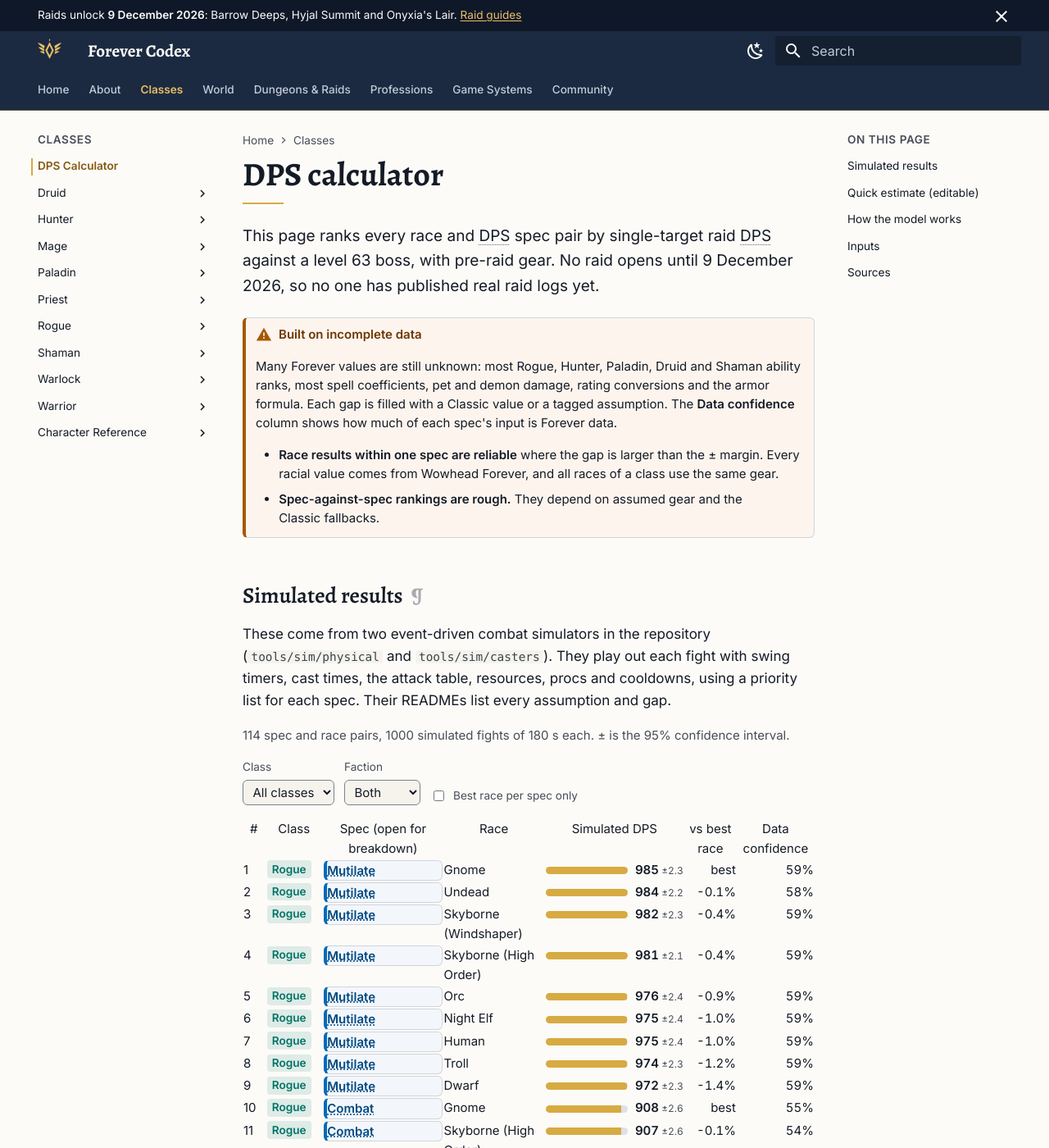
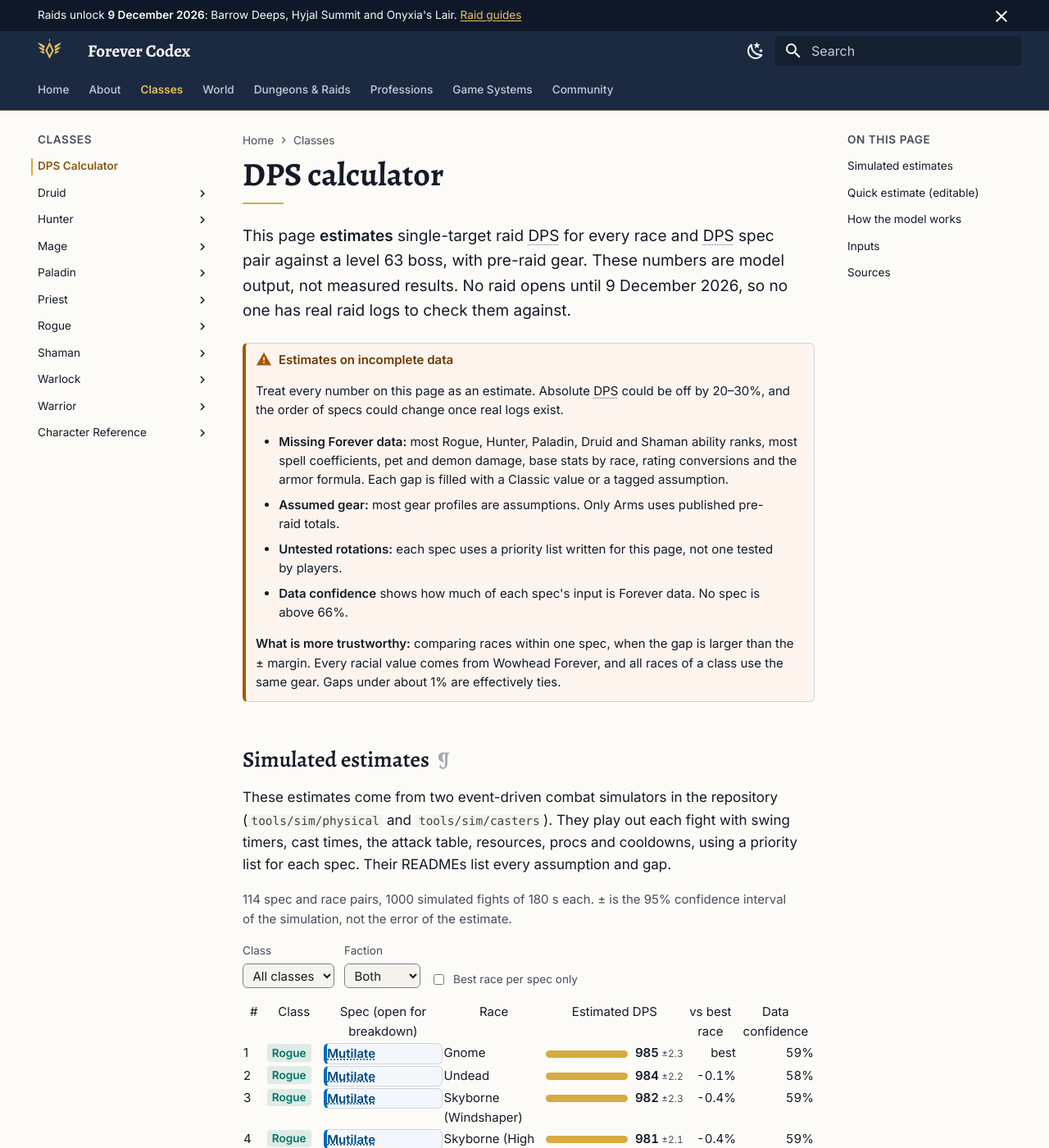
Before and after one commit to ChristianPresley/wow-forever, an MkDocs documentation site: the page built from docs/guides/dps-calculator.md, in a window 1280 px wide and 1400 px high. Shown: the whole window at 82% size. Built offline with MkDocs 1.6.1 and Material for MkDocs 9.7.7, drawn with Linux system fonts in a browser that asks for light colours; plug-ins that fetch from the network failed and are left out.

Commit message:
Label calculator results clearly as estimates
States that all DPS figures are model output on incomplete data, lists
the main gaps and error range, and clarifies that the ± margin is
simulation noise, not estimate error.

Co-Authored-By: Claude Opus 5.5 <noreply@anthropic.com>

```diff
--- a/docs/guides/dps-calculator.md
+++ b/docs/guides/dps-calculator.md
@@ -1,23 +1,27 @@
 ---
 wide: true
-description: Estimated raid DPS for every race and DPS spec in WoW Forever, with every input sourced and editable.
+description: Estimated (not measured) raid DPS for every race and DPS spec in WoW Forever, with every input sourced and editable.
 ---
 
 # DPS calculator
 
-This page ranks every race and DPS spec pair by single-target raid DPS against a level 63 boss, with pre-raid gear. No raid opens until 9 December 2026, so no one has published real raid logs yet.
+This page **estimates** single-target raid DPS for every race and DPS spec pair against a level 63 boss, with pre-raid gear. These numbers are model output, not measured results. No raid opens until 9 December 2026, so no one has real raid logs to check them against.
 
-!!! warning "Built on incomplete data"
-    Many Forever values are still unknown: most Rogue, Hunter, Paladin, Druid and Shaman ability ranks, most spell coefficients, pet and demon damage, rating conversions and the armor formula. Each gap is filled with a Classic value or a tagged assumption. The **Data confidence** column shows how much of each spec's input is Forever data.
+!!! warning "Estimates on incomplete data"
+    Treat every number on this page as an estimate. Absolute DPS could be off by 20–30%, and the order of specs could change once real logs exist.
 
-    - **Race results within one spec are reliable** where the gap is larger than the ± margin. Every racial value comes from Wowhead Forever, and all races of a class use the same gear.
-    - **Spec-against-spec rankings are rough.** They depend on assumed gear and the Classic fallbacks.
+    - **Missing Forever data:** most Rogue, Hunter, Paladin, Druid and Shaman ability ranks, most spell coefficients, pet and demon damage, base stats by race, rating conversions and the armor formula. Each gap is filled with a Classic value or a tagged assumption.
+    - **Assumed gear:** most gear profiles are assumptions. Only Arms uses published pre-raid totals.
+    - **Untested rotations:** each spec uses a priority list written for this page, not one tested by players.
+    - **Data confidence** shows how much of each spec's input is Forever data. No spec is above 66%.
 
-## Simulated results
+    **What is more trustworthy:** comparing races within one spec, when the gap is larger than the ± margin. Every racial value comes from Wowhead Forever, and all races of a class use the same gear. Gaps under about 1% are effectively ties.
 
-These come from two event-driven combat simulators in the repository (`tools/sim/physical` and `tools/sim/casters`). They play out each fight with swing timers, cast times, the attack table, resources, procs and cooldowns, using a priority list for each spec. Their READMEs list every assumption and gap.
+## Simulated estimates
 
-<div class="dps-calc" data-dps-sim><p>Loading the simulation results. They need JavaScript.</p></div>
+These estimates come from two event-driven combat simulators in the repository (`tools/sim/physical` and `tools/sim/casters`). They play out each fight with swing timers, cast times, the attack table, resources, procs and cooldowns, using a priority list for each spec. Their READMEs list every assumption and gap.
+
+<div class="dps-calc" data-dps-sim><p>Loading the simulated estimates. They need JavaScript.</p></div>
 
 ## Quick estimate (editable)
 
--- a/docs/javascripts/dps-calc.js
+++ b/docs/javascripts/dps-calc.js
@@ -599,7 +599,7 @@
           ]));
         });
         out.replaceChildren(el("div", { "class": "dps-scroll" }, [el("table", { "class": "dps-table" }, [
-          el("thead", {}, [el("tr", {}, ["#", "Class", "Spec (open for breakdown)", "Race", "Simulated DPS", "vs best race", "Data confidence"].map(function (h) { return el("th", { scope: "col", text: h }); }))]), tbody])]));
+          el("thead", {}, [el("tr", {}, ["#", "Class", "Spec (open for breakdown)", "Race", "Estimated DPS", "vs best race", "Data confidence"].map(function (h) { return el("th", { scope: "col", text: h }); }))]), tbody])]));
       }
       function select(label, key, opts) {
         var s = el("select", { "aria-label": label });
@@ -614,9 +614,9 @@
         select("Faction", "faction", [["all", "Both"], ["A", "Alliance"], ["H", "Horde"]]),
         el("label", { "class": "dps-check" }, [cb, el("span", { text: "Best race per spec only" })]));
       var r0 = rows[0] || {};
-      box.replaceChildren(el("p", { "class": "dps-meta", text: rows.length + " spec and race pairs, " + (r0.iterations || "?") + " simulated fights of " + (r0.fight_seconds || "?") + " s each. ± is the 95% confidence interval." }), filters, out);
+      box.replaceChildren(el("p", { "class": "dps-meta", text: rows.length + " spec and race pairs, " + (r0.iterations || "?") + " simulated fights of " + (r0.fight_seconds || "?") + " s each. ± is the 95% confidence interval of the simulation, not the error of the estimate." }), filters, out);
       draw();
-    }).catch(function () { box.replaceChildren(el("p", { text: "The simulation results could not be loaded." })); });
+    }).catch(function () { box.replaceChildren(el("p", { text: "The simulated estimates could not be loaded." })); });
   }
 
   function onPage() {
```
